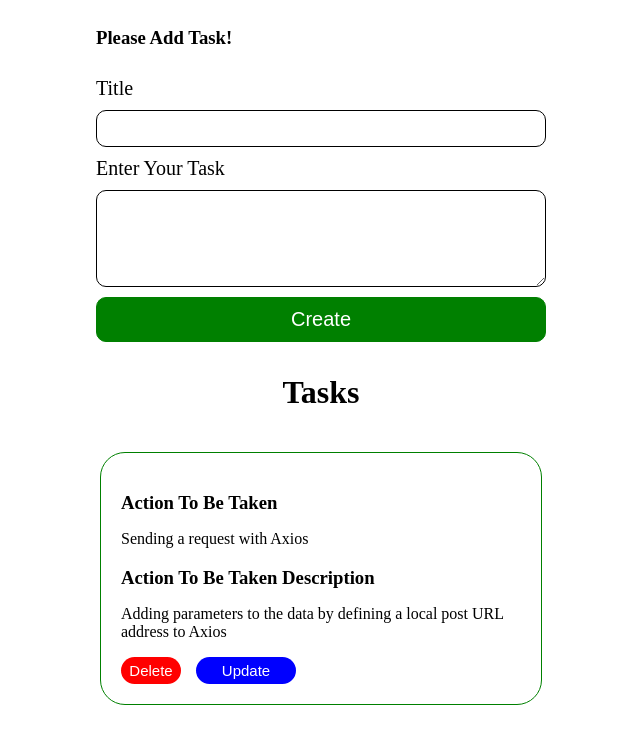
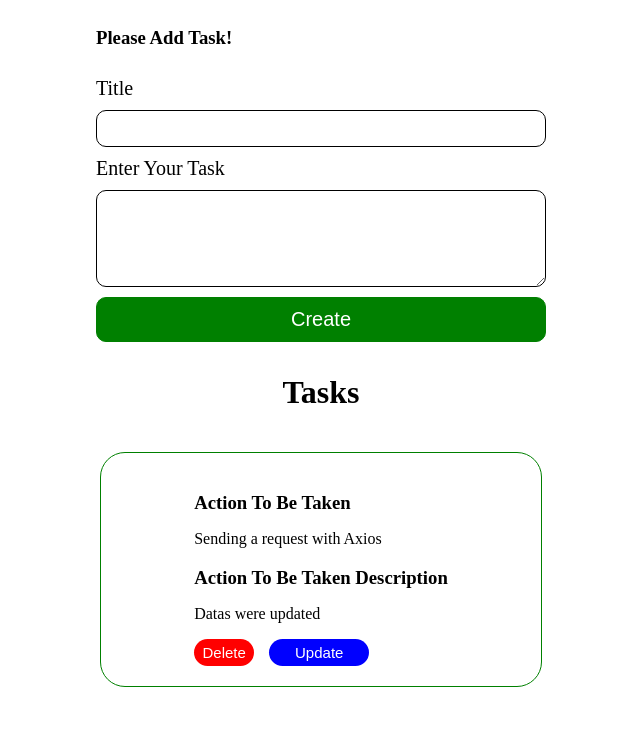
Before and after one commit to furkansylu97/ReactJs_Projects, a React (Vite) app in the folder FormProject/: page / in a window 1280 px wide. Shown: the top 744 px of the page, without its empty margins (319-959 px from the left). Built offline with nearby package versions, Linux system fonts and the light colour scheme; data requests are answered from the project's data file.

Commit message:
Updating process was performed

```diff
--- a/FormProject/api/db.json
+++ b/FormProject/api/db.json
@@ -1,9 +1,9 @@
 {
   "tasks": [
     {
-      "id": "d6d8",
       "title": "Sending a request with Axios",
-      "taskDesc": "Adding parameters to the data by defining a local post URL address to Axios"
+      "taskDesc": "Datas were updated",
+      "id": "d6d8"
     }
   ]
 }
--- a/FormProject/src/App.jsx
+++ b/FormProject/src/App.jsx
@@ -38,7 +38,10 @@ function App() {
     setTasks(afterDeletingTasks);
   }
 
-  const editTaskById = (id, updatedTitle, updatedTaskDesc)  => {
+  const editTaskById = async (id, updatedTitle, updatedTaskDesc)  => {
+    await axios.put(`http://localhost:3000/tasks/${id}`, {
+      title:updatedTitle, taskDesc:updatedTaskDesc
+    });
     const updatedTasks = tasks.map((tasks) => {
       if (tasks.id === id) {
         return {id,title:updatedTitle, taskDesc:updatedTaskDesc }
```
